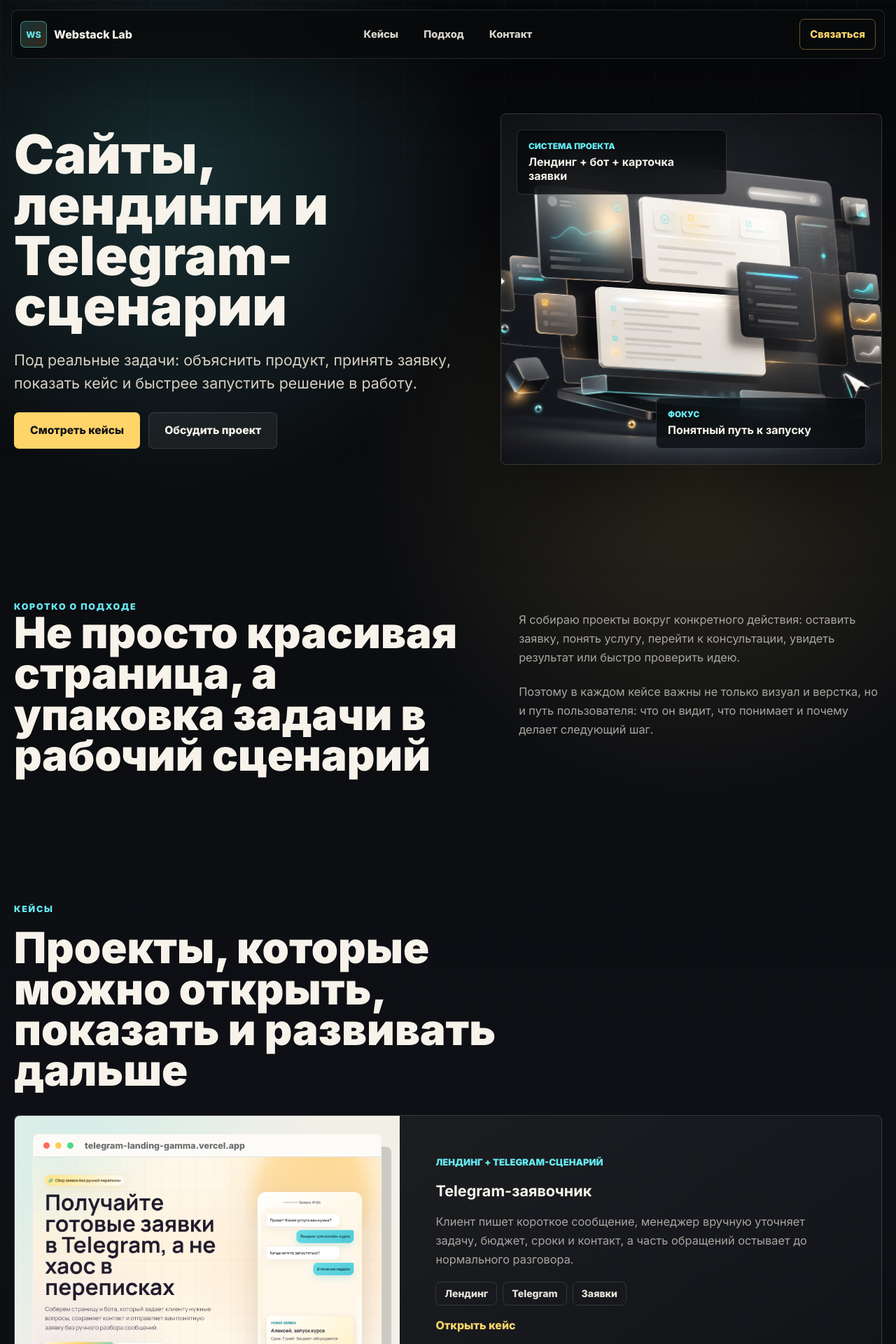
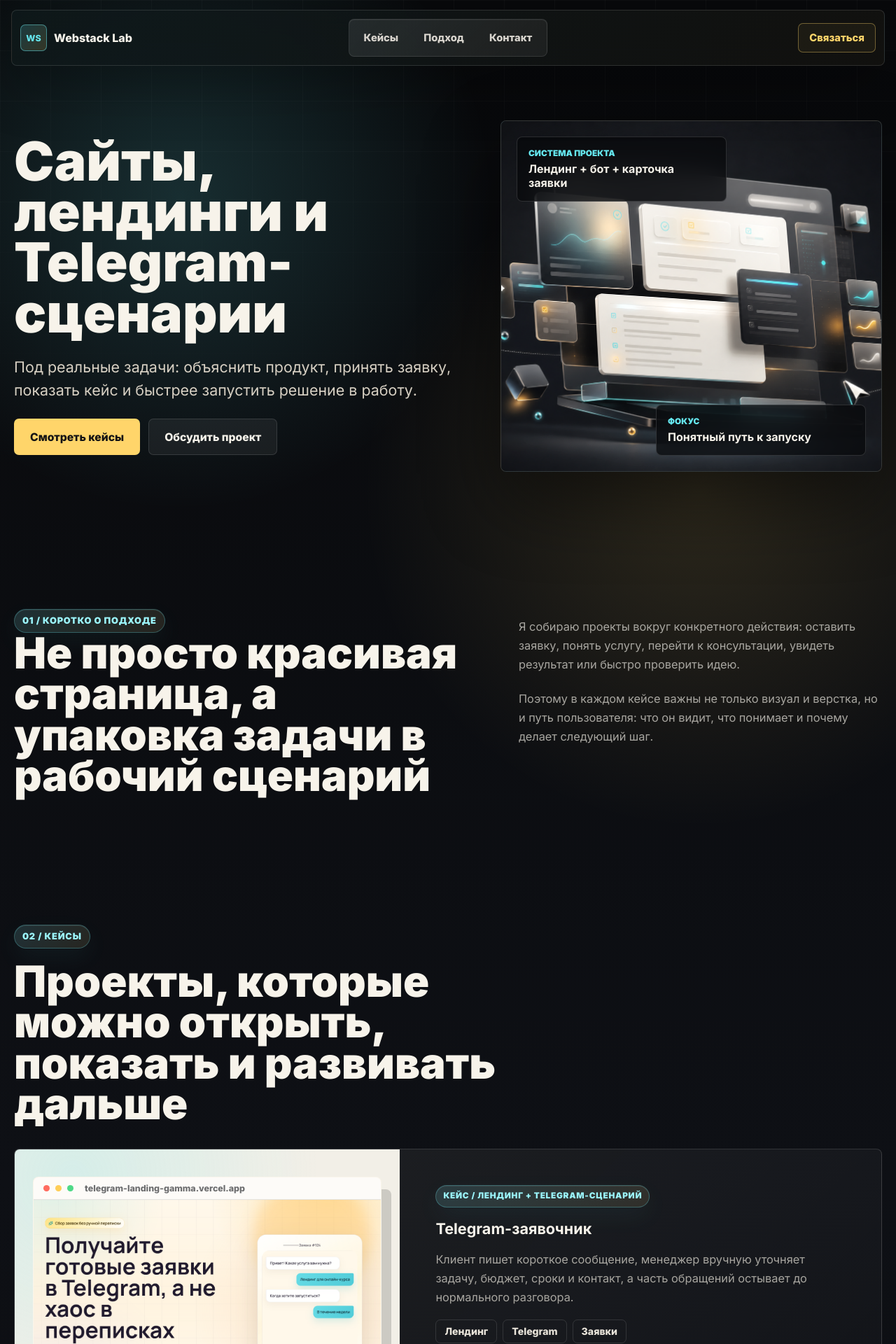
Before and after one commit to AlexLestVibe2099/portfolio, a React (Vite) app: page / in a window 1280 px wide. Shown: the top 1920 px of the page at 70% size. Built offline with nearby package versions, Linux system fonts and the light colour scheme.

Commit message:
Build portfolio site

```diff
--- a/src/main.jsx
+++ b/src/main.jsx
@@ -5,8 +5,10 @@ import './styles.css';
 const portfolio = {
   brand: 'Webstack Lab',
   contact: {
-    email: 'hello@webstack-lab.ru',
-    telegram: '@your_username',
+    email: 'Alexander.brusnikin2016@yandex.ru',
+    telegram: '@AlexLest2099',
+    telegramUrl: 'https://t.me/AlexLest2099',
+    mailUrl: 'https://mail.yandex.ru/compose?mailto=Alexander.brusnikin2016%40yandex.ru',
   },
   cases: [
     {
@@ -50,6 +52,61 @@ function useHashRoute() {
   return hash.replace(/^#/, '') || '/';
 }
 
+function useScrollReveal(route) {
+  useEffect(() => {
+    const targets = document.querySelectorAll(
+      [
+        '.hero__copy',
+        '.hero__visual',
+        '.about > div',
+        '.section-head',
+        '.case-card',
+        '.step',
+        '.contact__inner',
+        '.info-block',
+        '.check-list p',
+        '.metric',
+        '.result-list span',
+        '.gallery-frame',
+        '.demo-box',
+        '.project-panel',
+      ].join(', ')
+    );
+
+    const prefersReducedMotion = window.matchMedia('(prefers-reduced-motion: reduce)').matches;
+
+    targets.forEach((target, index) => {
+      target.dataset.reveal = '';
+      target.style.setProperty('--reveal-delay', `${Math.min(index % 6, 5) * 70}ms`);
+    });
+
+    document.documentElement.classList.add('reveal-ready');
+
+    if (prefersReducedMotion || !('IntersectionObserver' in window)) {
+      targets.forEach((target) => target.classList.add('is-visible'));
+      return undefined;
+    }
+
+    const observer = new IntersectionObserver(
+      (entries) => {
+        entries.forEach((entry) => {
+          if (!entry.isIntersecting) return;
+          entry.target.classList.add('is-visible');
+          observer.unobserve(entry.target);
+        });
+      },
+      {
+        threshold: 0.16,
+        rootMargin: '0px 0px -70px',
+      }
+    );
+
+    targets.forEach((target) => observer.observe(target));
+
+    return () => observer.disconnect();
+  }, [route]);
+}
+
 function App() {
   const route = useHashRoute();
   const selectedCase = useMemo(() => {
@@ -64,6 +121,8 @@ function App() {
     }
   }, [route]);
 
+  useScrollReveal(route);
+
   return (
     <>
       <Header />
@@ -73,9 +132,15 @@ function App() {
 }
 
 function Header() {
+  const handleHomeClick = () => {
+    if (window.location.hash === '#/' || window.location.hash === '') {
+      window.scrollTo({ top: 0, left: 0, behavior: 'smooth' });
+    }
+  };
+
   return (
     <header className="site-header">
-      <a className="brand" href="#/" aria-label="На главную">
+      <a className="brand" href="#/" aria-label="На главную" onClick={handleHomeClick}>
         <span className="brand__mark">WS</span>
         <span>{portfolio.brand}</span>
       </a>
@@ -140,7 +205,7 @@ function About() {
   return (
     <section className="section about">
       <div>
-        <p className="eyebrow">Коротко о подходе</p>
+        <p className="eyebrow">01 / Коротко о подходе</p>
         <h2>Не просто красивая страница, а упаковка задачи в рабочий сценарий</h2>
       </div>
       <div className="about__text">
@@ -161,7 +226,7 @@ function Cases() {
   return (
     <section className="section cases" id="cases">
       <div className="section-head">
-        <p className="eyebrow">Кейсы</p>
+        <p className="eyebrow">02 / Кейсы</p>
         <h2>Проекты, которые можно открыть, показать и развивать дальше</h2>
       </div>
       <div className="case-grid">
@@ -171,7 +236,7 @@ function Cases() {
               <ProjectScreenshot compact />
             </div>
             <div className="case-card__body">
-              <p className="case-card__label">{item.label}</p>
+              <p className="eyebrow eyebrow--compact">Кейс / {item.label}</p>
               <h3>{item.title}</h3>
               <p>{item.problem}</p>
               <div className="case-card__tags">
@@ -179,7 +244,7 @@ function Cases() {
                 <span>Telegram</span>
                 <span>Заявки</span>
               </div>
-              <a className="text-link" href={`#/case/${item.id}`}>
+              <a className="button button--case" href={`#/case/${item.id}`}>
                 Открыть кейс
               </a>
             </div>
@@ -217,7 +282,7 @@ function Approach() {
   return (
     <section className="section approach" id="approach">
       <div className="section-head">
-        <p className="eyebrow">Подход</p>
+        <p className="eyebrow">03 / Подход</p>
         <h2>От идеи до страницы, которую не стыдно отправить клиенту</h2>
       </div>
       <div className="steps">
@@ -233,24 +298,47 @@ function Approach() {
   );
 }
 
-function Contact() {
+function Contact({ eyebrow = '04 / Контакт' }) {
+  const [copyStatus, setCopyStatus] = useState('');
+
+  const handleEmailClick = async () => {
+    try {
+      await navigator.clipboard.writeText(portfolio.contact.email);
+      setCopyStatus('Почта скопирована. Открою форму письма в Яндекс Почте.');
+    } catch {
+      setCopyStatus(`Почта: ${portfolio.contact.email}`);
+    }
+  };
+
   return (
     <section className="section contact" id="contact">
       <div className="contact__inner">
-        <p className="eyebrow">Контакт</p>
+        <p className="eyebrow">{eyebrow}</p>
         <h2>Есть идея для следующего проекта?</h2>
         <p>
           Можно начать с короткого описания задачи: что нужно показать, кто будет смотреть страницу и какое
           действие должен сделать человек после просмотра.
         </p>
         <div className="hero__actions">
-          <a className="button button--primary" href={`mailto:${portfolio.contact.email}`}>
+          <a
+            className="button button--primary"
+            href={portfolio.contact.mailUrl}
+            onClick={handleEmailClick}
+          >
             Написать на почту
+          </a>
+          <a className="button button--telegram" href={portfolio.contact.telegramUrl}>
+            Написать в Telegram
           </a>
           <a className="button button--ghost" href="#cases">
             Вернуться к кейсам
           </a>
         </div>
+        <div className="contact-links" aria-live="polite">
+          <span>{portfolio.contact.email}</span>
+          <span>{portfolio.contact.telegram}</span>
+        </div>
+        {copyStatus && <p className="contact-status">{copyStatus}</p>}
       </div>
     </section>
   );
@@ -265,7 +353,7 @@ function CasePage({ item }) {
         </a>
         <div className="case-hero__grid">
           <div>
-            <p className="eyebrow">{item.label}</p>
+            <p className="eyebrow">Кейс / {item.label}</p>
             <h1>{item.title}</h1>
             <p className="hero__lead">{item.problem}</p>
             <div className="hero__actions">
@@ -289,7 +377,7 @@ function CasePage({ item }) {
 
       <section className="section split-section">
         <div>
-          <p className="eyebrow">Что сделано</p>
+          <p className="eyebrow">01 / Что сделано</p>
           <h2>Связка, которая превращает интерес в понятную заявку</h2>
         </div>
         <div className="check-list">
@@ -301,7 +389,7 @@ function CasePage({ item }) {
 
       <section className="section results-section">
         <div className="section-head">
-          <p className="eyebrow">Что получилось</p>
+          <p className="eyebrow">02 / Что получилось</p>
           <h2>Менеджер получает не хаотичное сообщение, а подготовленный запрос</h2>
         </div>
         <div className="metrics">
@@ -321,7 +409,7 @@ function CasePage({ item }) {
 
       <section className="section gallery-section">
         <div className="section-head">
-          <p className="eyebrow">Скриншоты</p>
+          <p className="eyebrow">03 / Скриншоты</p>
           <h2>Визуальные фрагменты проекта</h2>
         </div>
         <div className="gallery">
@@ -340,7 +428,7 @@ function CasePage({ item }) {
       <section className="section demo-section">
         <div className="demo-box">
           <div>
-            <p className="eyebrow">Видео-демо</p>
+            <p className="eyebrow">04 / Видео-демо</p>
             <h2>Место для короткого видеообзора</h2>
             <p>
               Сюда можно будет поставить запись экрана: как человек открывает лендинг, выбирает действие,
@@ -353,7 +441,7 @@ function CasePage({ item }) {
         </div>
       </section>
 
-      <Contact />
+      <Contact eyebrow="05 / Контакт" />
     </main>
   );
 }
--- a/src/styles.css
+++ b/src/styles.css
@@ -21,6 +21,37 @@
 
 html {
   scroll-behavior: smooth;
+}
+
+html.reveal-ready [data-reveal] {
+  opacity: 0;
+  transform: translateY(26px) scale(0.985);
+  filter: blur(10px);
+  transition:
+    opacity 760ms ease,
+    transform 760ms cubic-bezier(0.22, 1, 0.36, 1),
+    filter 760ms ease;
+  transition-delay: var(--reveal-delay, 0ms);
+  will-change: opacity, transform, filter;
+}
+
+html.reveal-ready [data-reveal].is-visible {
+  opacity: 1;
+  transform: translateY(0) scale(1);
+  filter: blur(0);
+}
+
+@media (prefers-reduced-motion: reduce) {
+  html {
+    scroll-behavior: auto;
+  }
+
+  html.reveal-ready [data-reveal] {
+    opacity: 1;
+    transform: none;
+    filter: none;
+    transition: none;
+  }
 }
 
 body {
@@ -113,7 +144,9 @@ p {
   padding: 12px;
   border: 1px solid var(--line);
   border-radius: var(--radius);
-  background: rgba(8, 9, 11, 0.78);
+  background:
+    linear-gradient(135deg, rgba(101, 231, 239, 0.06), rgba(255, 213, 106, 0.04)),
+    rgba(8, 9, 11, 0.82);
   box-shadow: 0 24px 80px rgba(0, 0, 0, 0.28);
   backdrop-filter: blur(18px);
 }
@@ -131,6 +164,14 @@ p {
   align-items: center;
   gap: 10px;
   color: var(--text);
+  width: fit-content;
+  border-radius: 8px;
+  transition: transform 180ms ease, color 180ms ease;
+}
+
+.brand:hover {
+  color: var(--yellow);
+  transform: translateY(-1px);
 }
 
 .brand__mark {
@@ -147,26 +188,54 @@ p {
 
 .nav {
   display: flex;
-  gap: 8px;
+  gap: 4px;
   justify-content: center;
+  padding: 5px;
+  border: 1px solid rgba(255, 255, 255, 0.1);
+  border-radius: 8px;
+  background:
+    linear-gradient(135deg, rgba(255, 255, 255, 0.06), rgba(255, 255, 255, 0.015)),
+    rgba(255, 255, 255, 0.04);
+  box-shadow: inset 0 1px 0 rgba(255, 255, 255, 0.06);
 }
 
 .nav a,
 .header-cta {
-  padding: 12px 14px;
+  padding: 11px 15px;
   border-radius: 7px;
   color: #d9d5ce;
   font-size: 0.92rem;
+  transition: transform 180ms ease, color 180ms ease, border-color 180ms ease, background 180ms ease;
 }
 
-.nav a:hover,
+.nav a {
+  position: relative;
+  border: 1px solid transparent;
+}
+
+.nav a:hover {
+  border-color: rgba(101, 231, 239, 0.34);
+  background: rgba(101, 231, 239, 0.1);
+  color: #ffffff;
+  transform: translateY(-1px);
+}
+
+.nav a:focus-visible,
+.header-cta:focus-visible,
+.brand:focus-visible {
+  outline: 2px solid var(--cyan);
+  outline-offset: 3px;
+}
+
 .header-cta:hover {
-  background: rgba(255, 255, 255, 0.08);
+  background: rgba(255, 213, 106, 0.12);
+  transform: translateY(-1px);
 }
 
 .header-cta {
   justify-self: end;
   border: 1px solid rgba(255, 213, 106, 0.38);
+  background: rgba(255, 213, 106, 0.05);
   color: var(--yellow);
 }
 
@@ -181,12 +250,33 @@ p {
 }
 
 .eyebrow {
-  color: var(--cyan);
-  font-size: 0.78rem;
+  display: inline-flex;
+  width: fit-content;
+  max-width: 100%;
+  min-height: 34px;
+  align-items: center;
+  padding: 7px 11px;
+  border: 1px solid rgba(101, 231, 239, 0.28);
+  border-radius: 999px;
+  background:
+    linear-gradient(135deg, rgba(101, 231, 239, 0.13), rgba(255, 213, 106, 0.08)),
+    rgba(255, 255, 255, 0.035);
+  box-shadow: inset 0 1px 0 rgba(255, 255, 255, 0.08), 0 12px 34px rgba(101, 231, 239, 0.06);
+  color: #9bf5fb;
+  font-size: 0.8rem;
   font-weight: 900;
-  letter-spacing: 0.14em;
-  line-height: 1.2;
+  letter-spacing: 0.06em;
+  line-height: 1;
+  overflow: hidden;
+  text-overflow: ellipsis;
   text-transform: uppercase;
+  white-space: nowrap;
+}
+
+.eyebrow--compact {
+  min-height: 32px;
+  padding-inline: 10px;
+  font-size: 0.74rem;
 }
 
 .hero__copy {
@@ -232,6 +322,27 @@ p {
   border-color: var(--line);
   background: rgba(255, 255, 255, 0.06);
   color: var(--text);
+}
+
+.button--telegram {
+  border-color: rgba(101, 231, 239, 0.4);
+  background: linear-gradient(135deg, rgba(101, 231, 239, 0.95), rgba(255, 213, 106, 0.82));
+  color: #101216;
+}
+
+.button--case {
+  width: fit-content;
+  min-height: 46px;
+  padding: 0 18px;
+  border-color: rgba(255, 213, 106, 0.55);
+  background: var(--yellow);
+  color: #121214;
+  box-shadow: 0 14px 34px rgba(255, 213, 106, 0.14);
+}
+
+.button--case:hover {
+  border-color: rgba(101, 231, 239, 0.44);
+  background: linear-gradient(135deg, var(--yellow), rgba(101, 231, 239, 0.9));
 }
 
 .hero__visual {
@@ -542,6 +653,31 @@ p {
 
 .contact__inner p {
   max-width: 680px;
+}
+
+.contact-links {
+  display: flex;
+  flex-wrap: wrap;
+  gap: 10px;
+}
+
+.contact-links span,
+.contact-status {
+  width: fit-content;
+  border: 1px solid rgba(255, 255, 255, 0.12);
+  border-radius: 7px;
+  background: rgba(255, 255, 255, 0.06);
+  color: #eee7dc;
+  font-size: 0.94rem;
+  font-weight: 800;
+}
+
+.contact-links span {
+  padding: 10px 12px;
+}
+
+.contact-status {
+  padding: 12px 14px;
 }
 
 .back-link {
```
Also changed, not shown: 1 other file (tests, documents, lock files or other folders).
